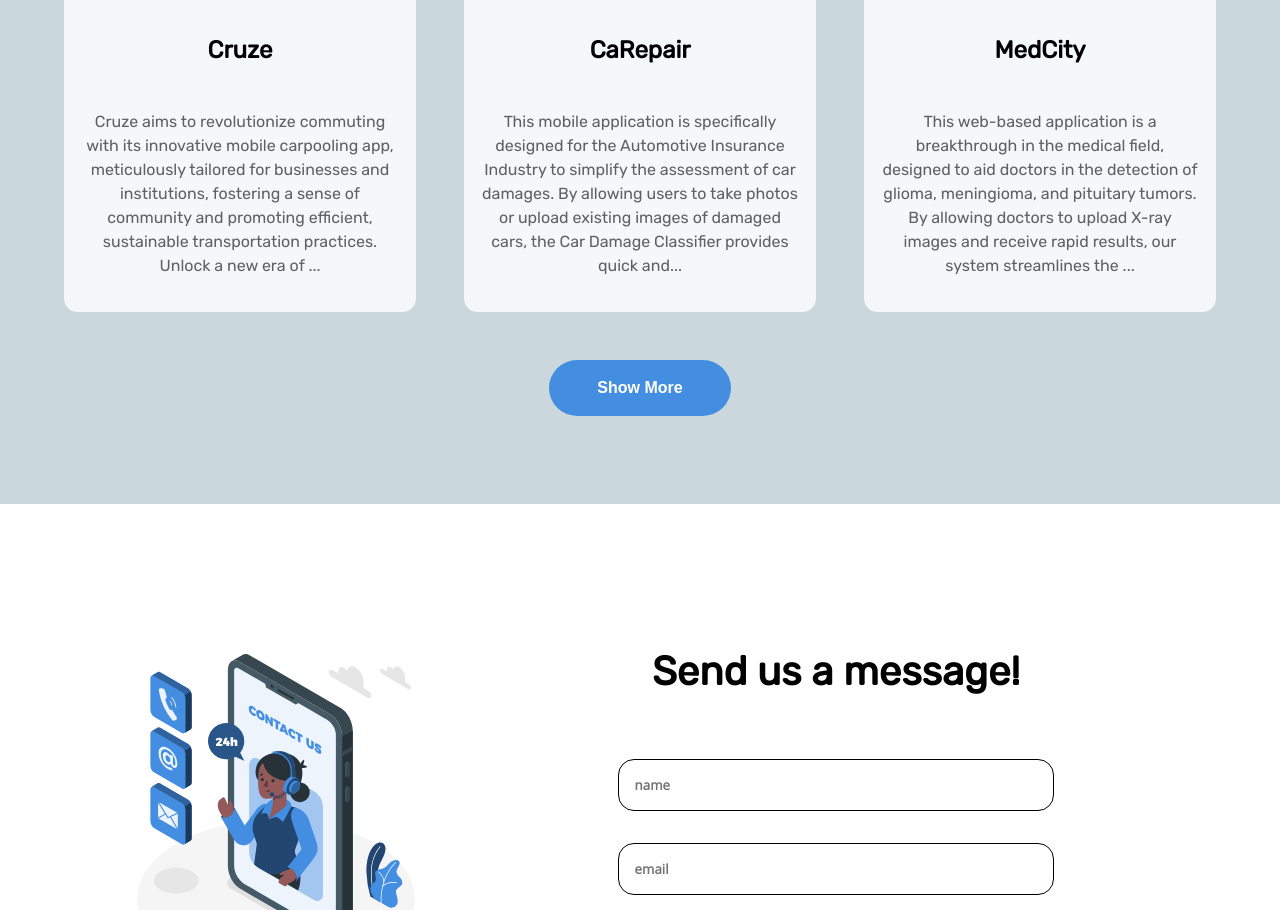
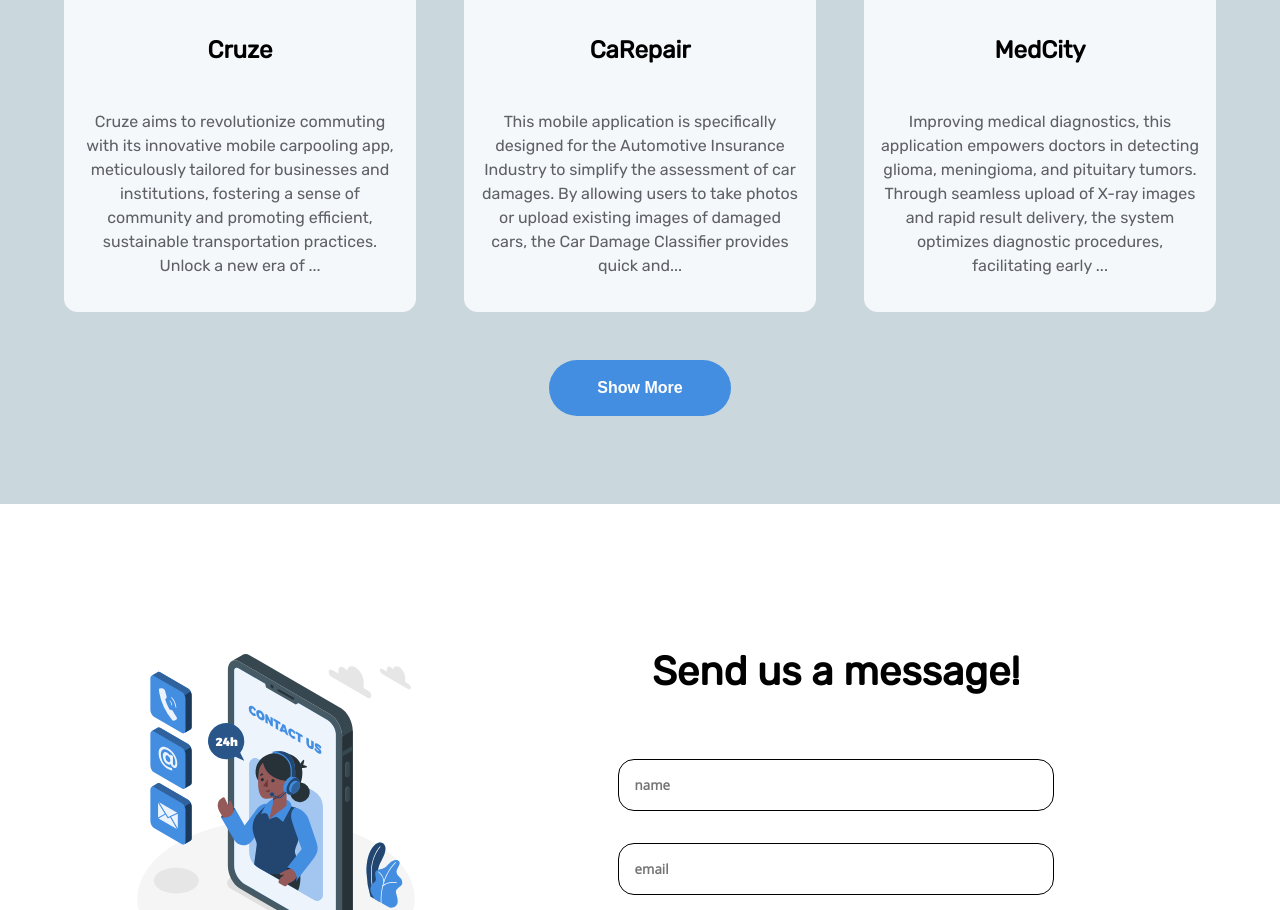
Before and after one commit to Skyeex-org/Skyeex-org.github.io, a Next.js app: page / in a window 1280 px wide. Shown: the part 2781-3691 px from the top of the page. Built offline with nearby package versions, Linux system fonts and the light colour scheme.

Commit message:
Changed project description

```diff
--- a/src/configs/projectsConfig.ts
+++ b/src/configs/projectsConfig.ts
@@ -84,12 +84,11 @@ export const ProjectsConfig: ProjectsConfigType[] = [
         title: 'MedCity',
         subtitle: 'Brain Tumor Analysis in Medical Industry',
         icon: MedCity.src,
-        previewDescription: 'This web-based application is a breakthrough in the medical field, designed to aid doctors in the ' +
-            'detection of glioma, meningioma, and pituitary tumors. By allowing doctors to upload X-ray images ' +
-            'and receive rapid results, our system streamlines the diagnostic process, facilitating early detection' +
-            ' and treatment of brain tumors.',
+        previewDescription: 'Improving medical diagnostics, this application empowers doctors in detecting glioma, meningioma, ' +
+        'and pituitary tumors. Through seamless upload of X-ray images and rapid result delivery, the system optimizes diagnostic procedures, ' +
+        'facilitating early intervention and treatment for brain tumors.',
         htmlField: {
-            __html: 'This web-based application is a breakthrough in the medical field, designed to aid doctors in the detection of glioma, meningioma, and pituitary tumors. By allowing doctors to upload X-ray images and receive rapid results, our system streamlines the diagnostic process, facilitating early detection and treatment of brain tumors.' +
+            __html: 'Improving medical diagnostics, this application empowers doctors in detecting glioma, meningioma, and pituitary tumors. Through seamless upload of X-ray images and rapid result delivery, the system optimizes diagnostic procedures, facilitating early intervention and treatment for brain tumors.' +
                 '<div>&nbsp;</div>' +
                 '<span style="font-size: 1.8rem">Our Contributions:</span>' +
                 '<div>&nbsp;</div>' +
```
